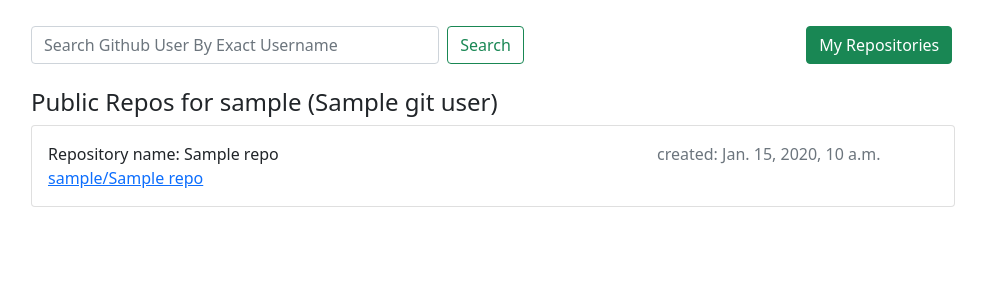
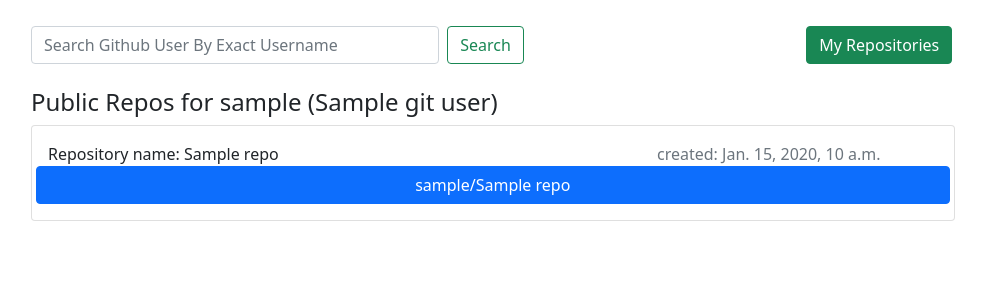
Before and after one commit to qabdurrazzaq/TechParadise, a Django app: template templates/applicant/github.html in a window 1280 px wide. Shown: the part 56-356 px from the top of the page, without its empty margins (0-987 px from the left). Run offline with Django 3.2, Linux system fonts and the light colour scheme; the template is opened without the code that fills it: most values are stand-ins (such as "Sample title", 1, 10 or a date in 2020); some libraries are stand-ins or nearby versions.

Commit message:
GitAPI Implemented

```diff
--- a/templates/applicant/github.html
+++ b/templates/applicant/github.html
@@ -38,7 +38,7 @@ Github - Tech Paradise
                     <div class="col-sm-4 text-muted">
                         created: {{git_user.updated_at}}
                     </div>
-                    <a href="https://github.com/{{git_user.login}}/{{repo.name}}">{{git_user.login}}/{{repo.name}}</a>
+                    <a href="https://github.com/{{git_user.login}}/{{repo.name}}" class="btn btn-primary">{{git_user.login}}/{{repo.name}}</a>
                 </div>
             </div>
         </div>
```
Also changed, not shown: db.sqlite3.
